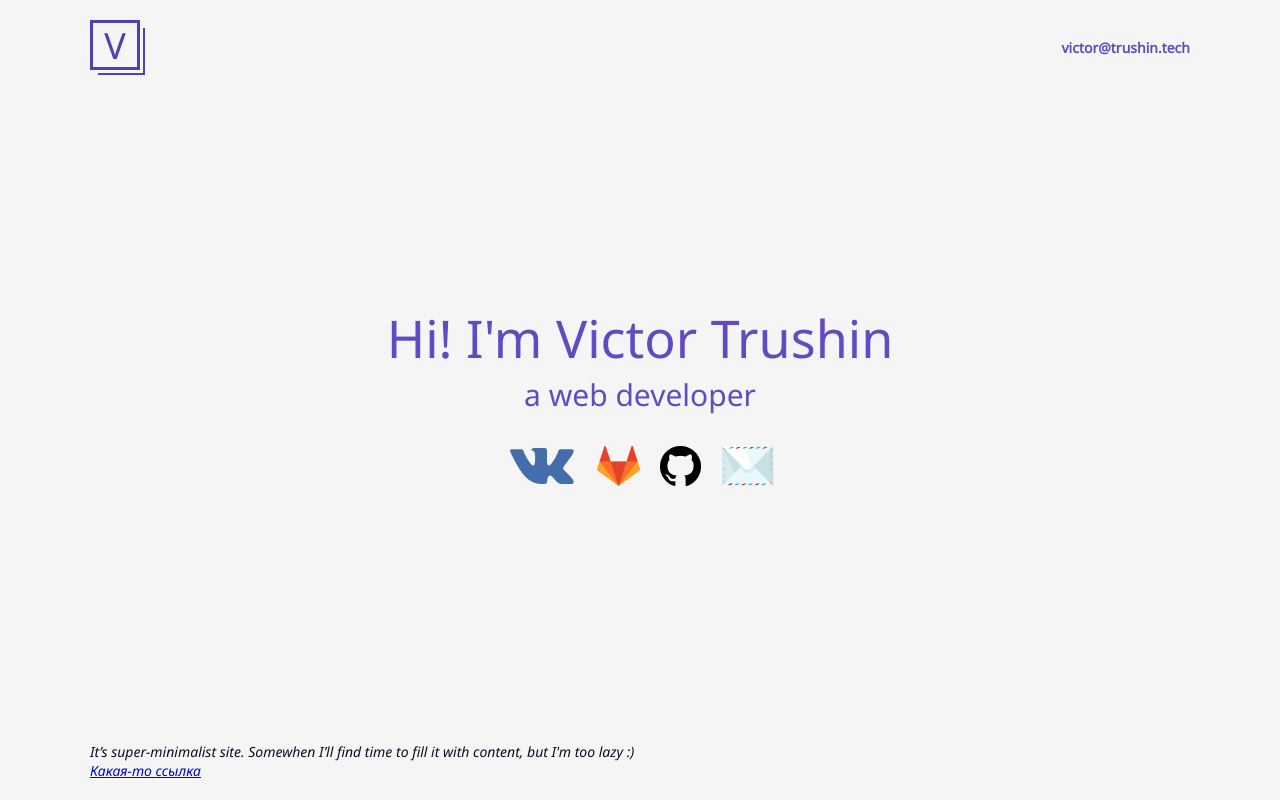
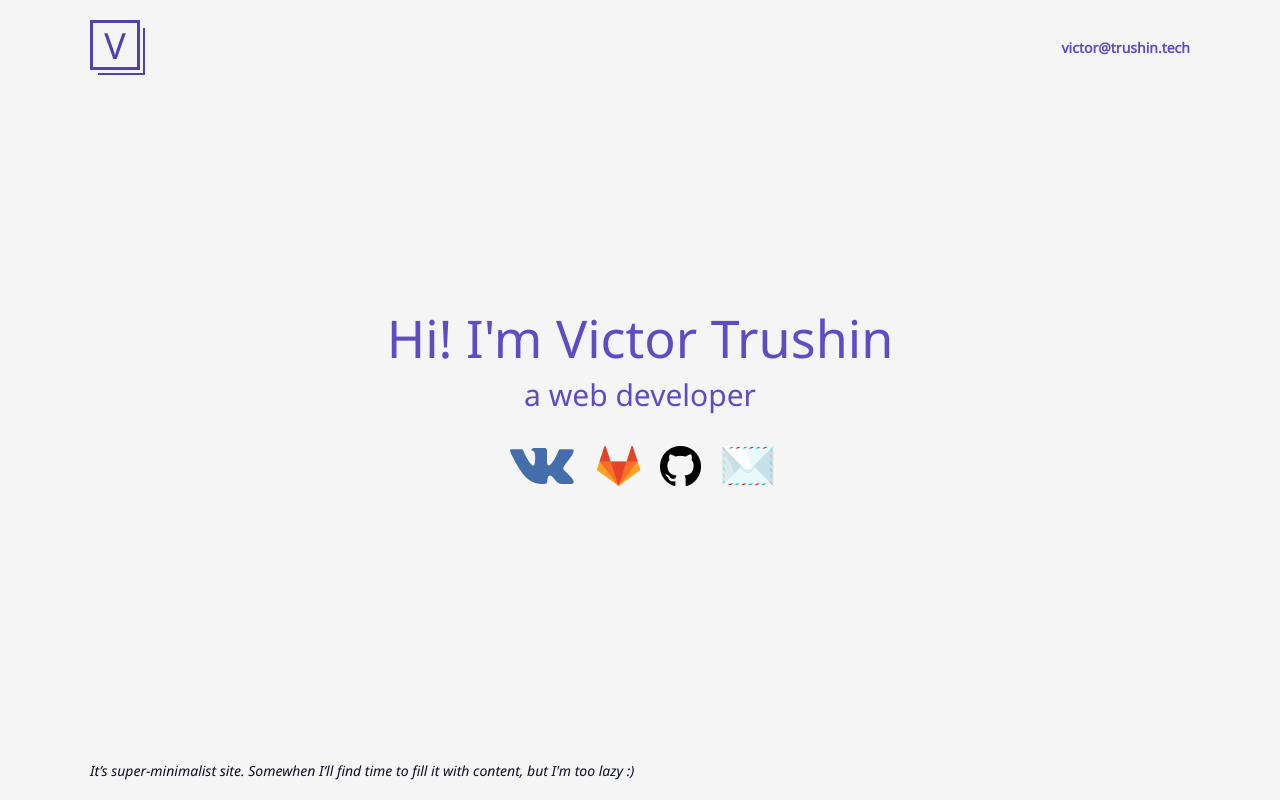
Before and after one commit to v1996-96/v1996-96.github.io, a plain HTML site: page index.html in a window 1280 px wide. Drawn offline with Linux system fonts and the light colour scheme.

Commit message:
removed link

```diff
--- a/index.html
+++ b/index.html
@@ -42,7 +42,6 @@
     <footer>
         <div class="wrap">
             <p>It’s super-minimalist site. Somewhen I’ll find time to fill it with content, but I'm too lazy :)</p>
-            <a href="intent://1/p2p/feed#Intent;scheme=ru.avito;package=com.avito.android;S.browser_fallback_url=https%3A%2F%2Fwww.avito.ru%2Ffavorite-sellers;end">Какая-то ссылка</a>
         </div>
     </footer>
 
```
